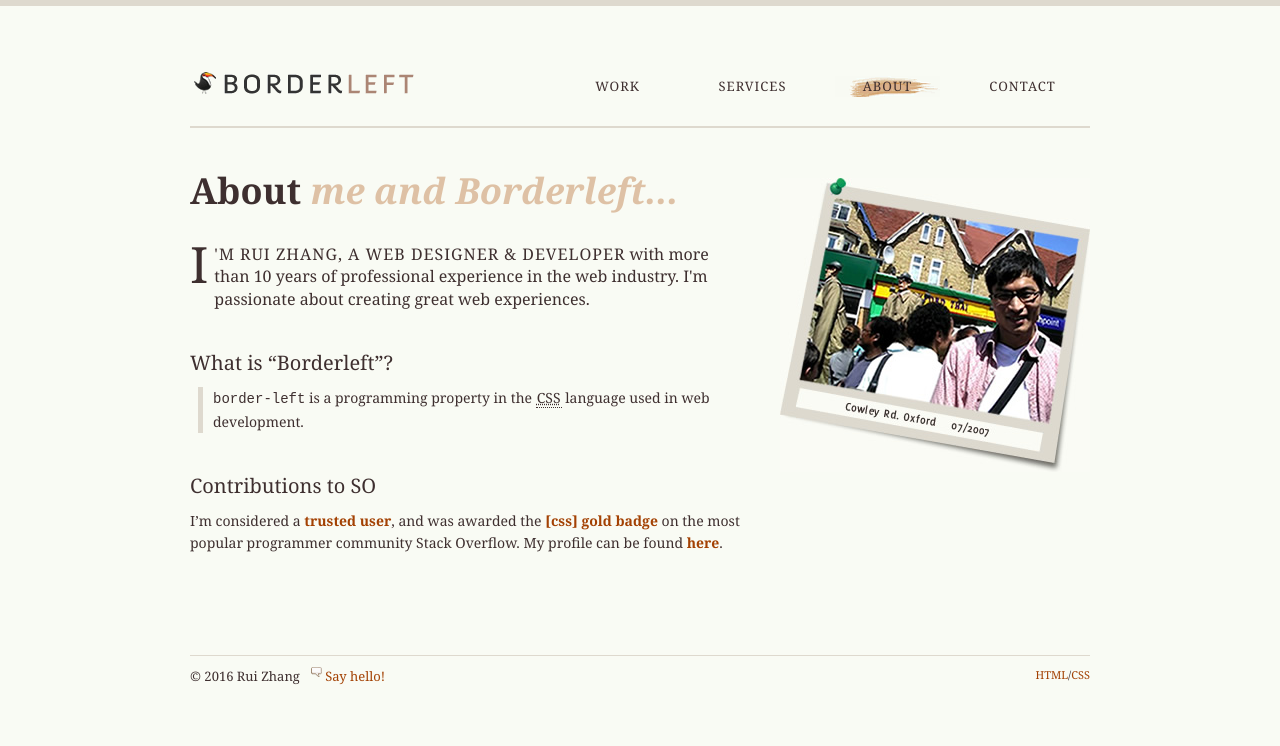
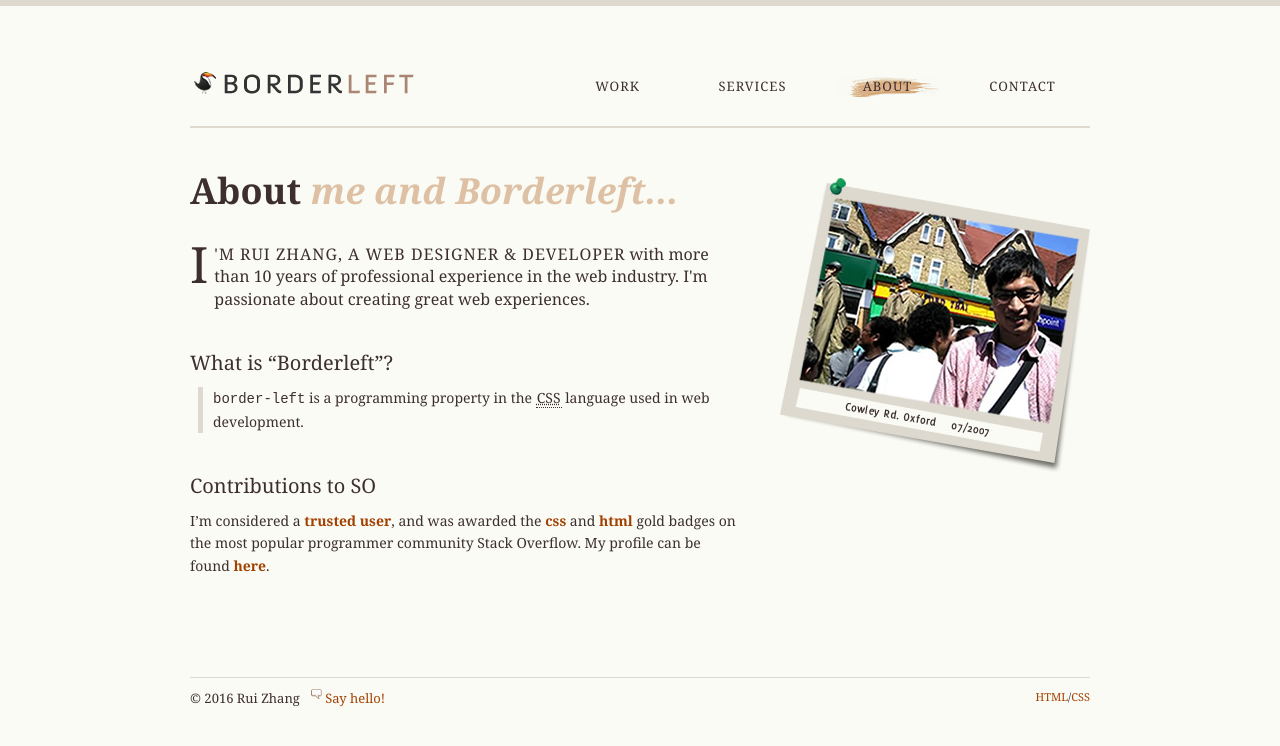
Before and after one commit to borderleft/borderleft.github.io, a Jekyll site: the page built from about/index.html, in a window 1280 px wide. Shown: the top 746 px of the page. Built offline with Jekyll 4.4.1, drawn with Linux system fonts in a browser that asks for light colours.

Commit message:
Update about

```diff
--- a/about/index.html
+++ b/about/index.html
@@ -21,7 +21,7 @@
 
     <li class="session third">
         <h2>Contributions to SO</h2>
-        <p>I’m considered a <a href="http://stackoverflow.com/help/privileges">trusted user</a>, and was awarded the <a title="Awarded only 84 times, globally, as of February 2016." href="http://stackoverflow.com/help/badges/247/css">[css] gold badge</a> on the most popular programmer community Stack Overflow. My profile can be found <a href="http://stackoverflow.com/users/483779">here</a>.</p>
+        <p>I’m considered a <a title="Awarded at 20,000 reputation" href="http://stackoverflow.com/help/privileges">trusted user</a>, and was awarded the <a title="Awarded 84 times globally as of February 2016" href="http://stackoverflow.com/help/badges/247/css">css</a> and <a title="Awarded 97 times globally as of April 2016" href="http://stackoverflow.com/help/badges/134/html">html</a> gold badges on the most popular programmer community Stack Overflow. My profile can be found <a href="http://stackoverflow.com/users/483779">here</a>.</p>
     </li>
 
 </ul>
```
